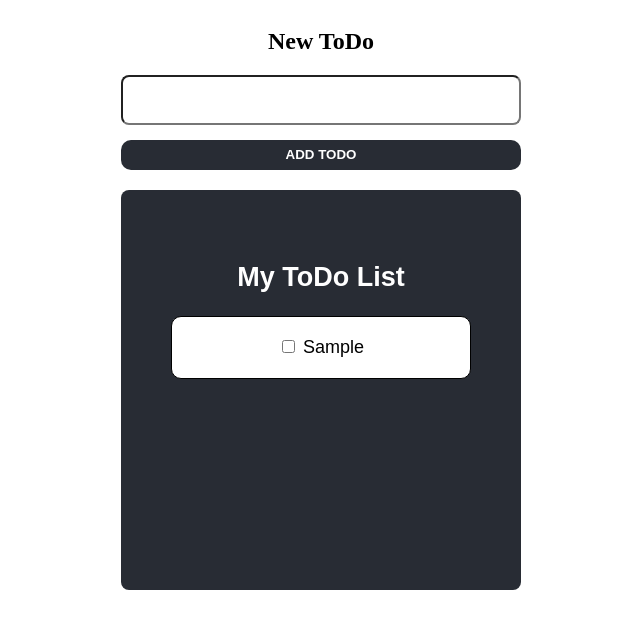
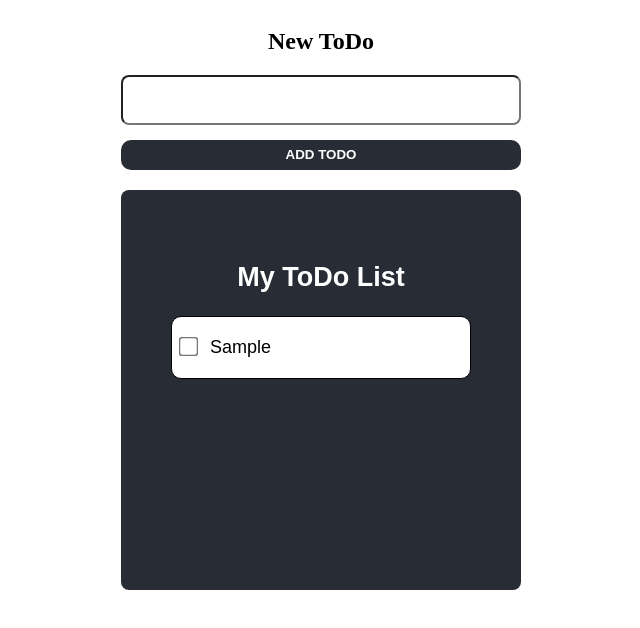
Before and after one commit to BakytTynybekov/todoJs, a plain HTML site: page index.html in a window 1280 px wide. Both pictures are taken after typing "Sample" into the empty fields and a click on the button "ADD TODO". Shown: the whole page, without its empty margins (319-959 px from the left). Drawn offline with Linux system fonts and the light colour scheme.

Commit message:
modified style

```diff
--- a/main.js
+++ b/main.js
@@ -21,7 +21,7 @@ function addItem(e) {
     return `
     <div class="todo-list__item" id=${index}>
     <label>
-            <input type="checkbox" className="checkbox" />
+            <input class='checkbox' type="checkbox" />
             ${item}
           </label>
 
--- a/style.scss
+++ b/style.scss
@@ -68,12 +68,12 @@ body {
       display: block;
       text-align: start;
       margin: 20px 0;
-      text-align: center;
       width: 100%;
     }
+    .checkbox {
+      transform: scale(1.5);
+      margin: 0 10px;
+    }
 
-    .checkbox {
-      transform: scale(5);
-      margin: 0;
-    }
+
   }
```
Also changed, not shown: css/style.min.css, 1 other file.
